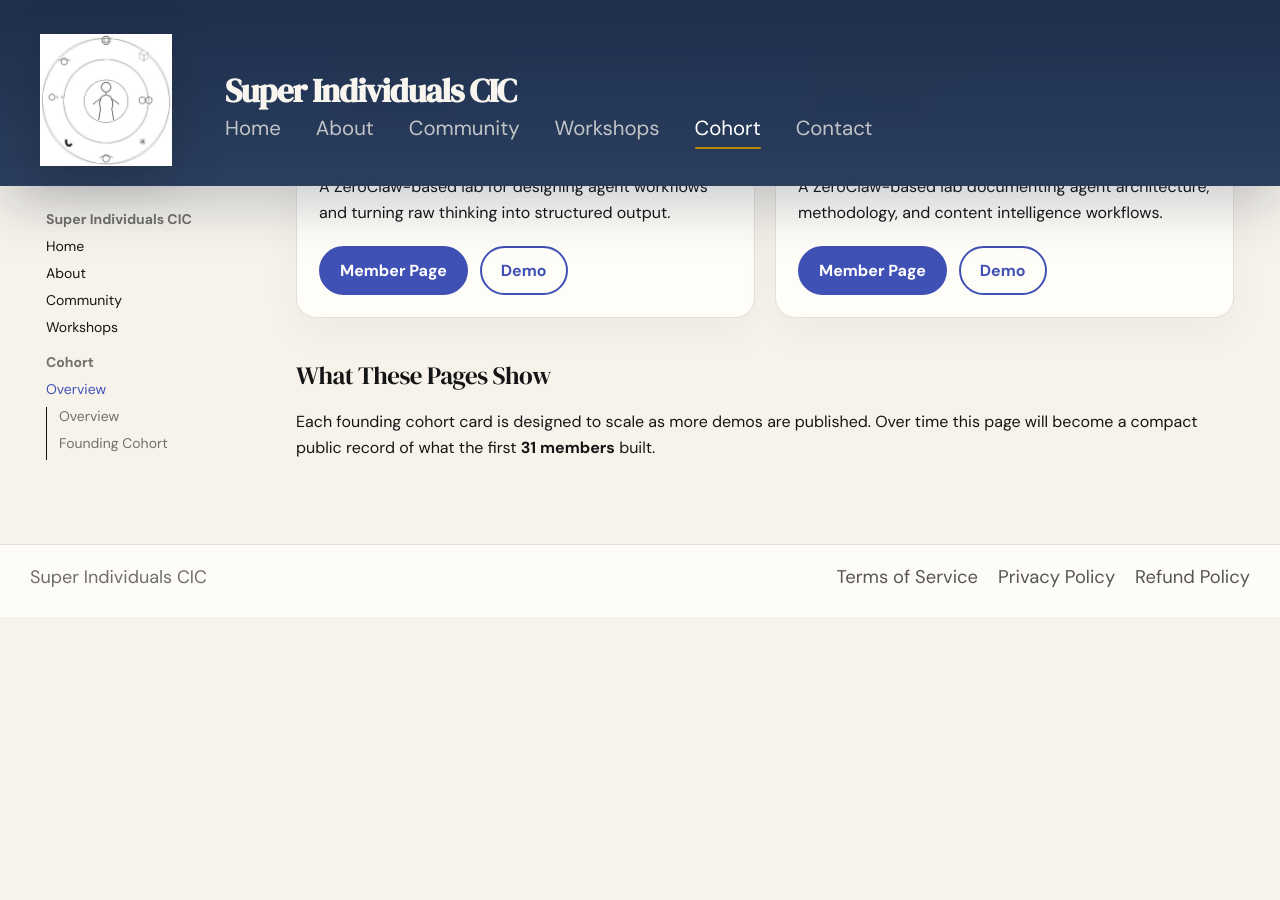
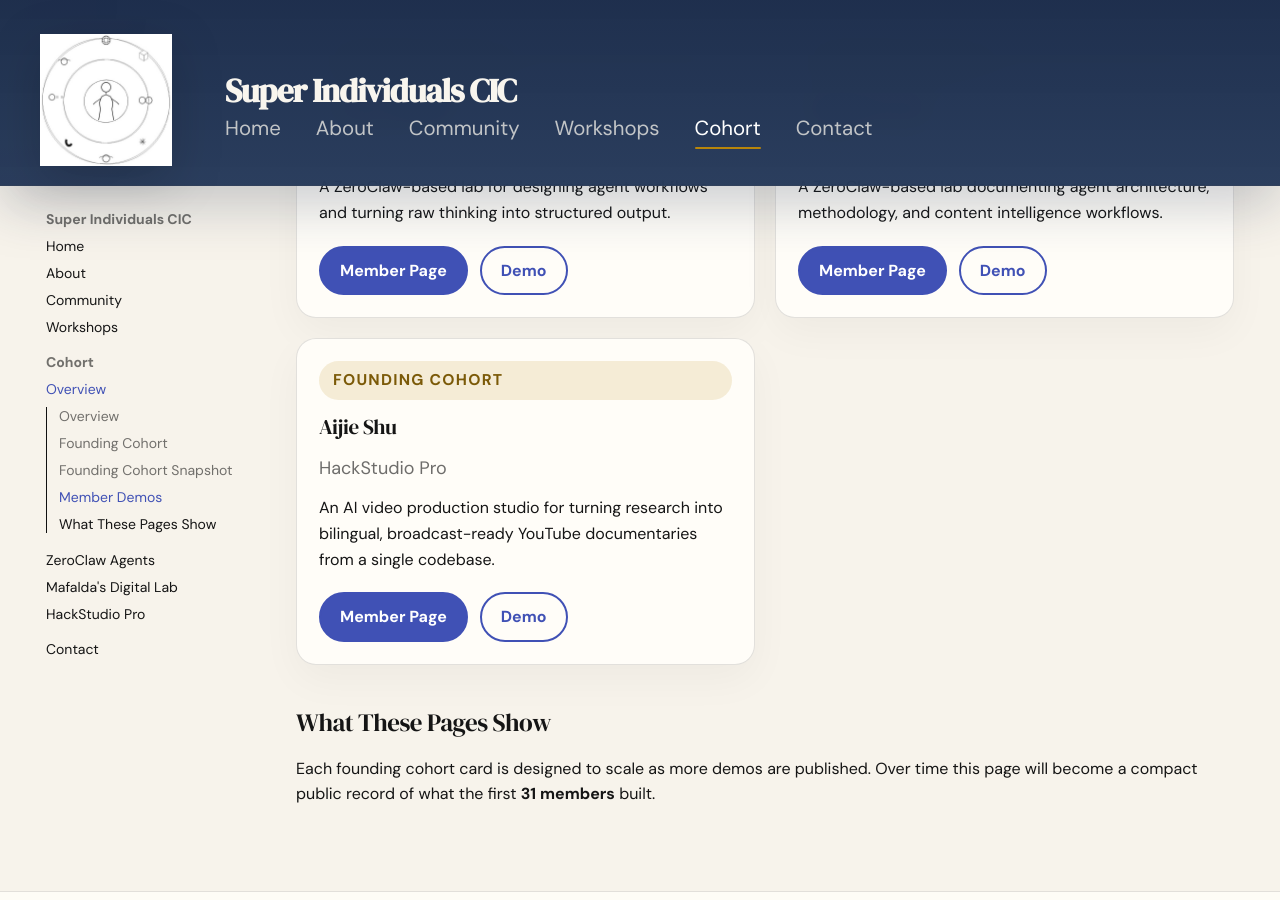
Before and after one commit to sicic-org/sicic-home, an MkDocs documentation site: the page built from docs/cohort/index.md, in a window 1280 px wide and 900 px high, scrolled down 976 px. Built offline with MkDocs 1.6.1 and Material for MkDocs 9.7.7, drawn with Linux system fonts in a browser that asks for light colours; before the commit the page ends 1593 px from its top, so only the background shows below that.

Commit message:
Add AJ demo

```diff
--- a/docs/cohort/index.md
+++ b/docs/cohort/index.md
@@ -55,6 +55,16 @@
       <a class="md-button" href="https://mafaldapatricio.github.io/my-zeroclaw-agents/">Demo</a>
     </div>
   </div>
+  <div class="proof-card cohort-member-card">
+    <p class="cohort-badge">Founding Cohort</p>
+    <h3>Aijie Shu</h3>
+    <p class="pricing-meta">HackStudio Pro</p>
+    <p>An AI video production studio for turning research into bilingual, broadcast-ready YouTube documentaries from a single codebase.</p>
+    <div class="cohort-card-actions">
+      <a class="md-button md-button--primary" href="shu-hackstudio-pro/">Member Page</a>
+      <a class="md-button" href="https://losdwind.github.io/hackstudio-lite/">Demo</a>
+    </div>
+  </div>
 </div>
 
 ## What These Pages Show
--- a/mkdocs.yml
+++ b/mkdocs.yml
@@ -48,6 +48,7 @@
       - Overview: cohort/index.md
       - ZeroClaw Agents: cohort/goldfield-zeroclaw.md
       - Mafalda's Digital Lab: cohort/patricio-zeroclaw.md
+      - HackStudio Pro: cohort/shu-hackstudio-pro.md
   - Contact: contact.md
 
 extra:
```
Also changed, not shown: docs/cohort/shu-hackstudio-pro.md (added, +116 -0 lines), docs/index.md (+6 -0 lines).
